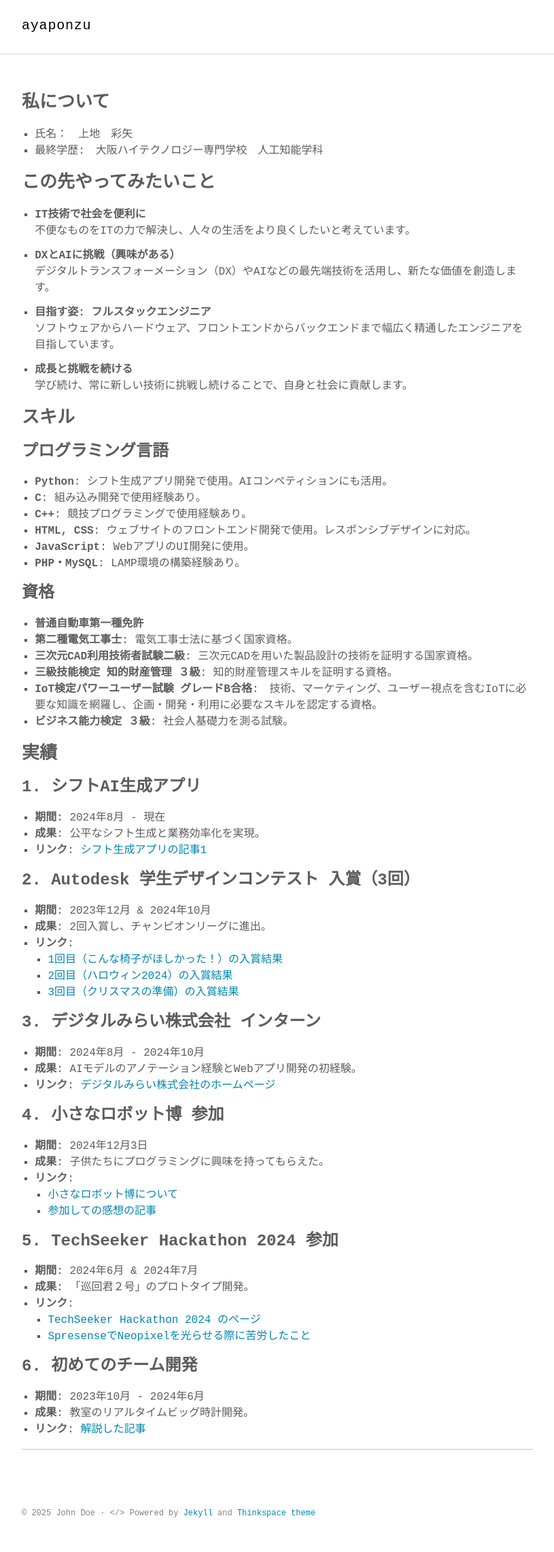
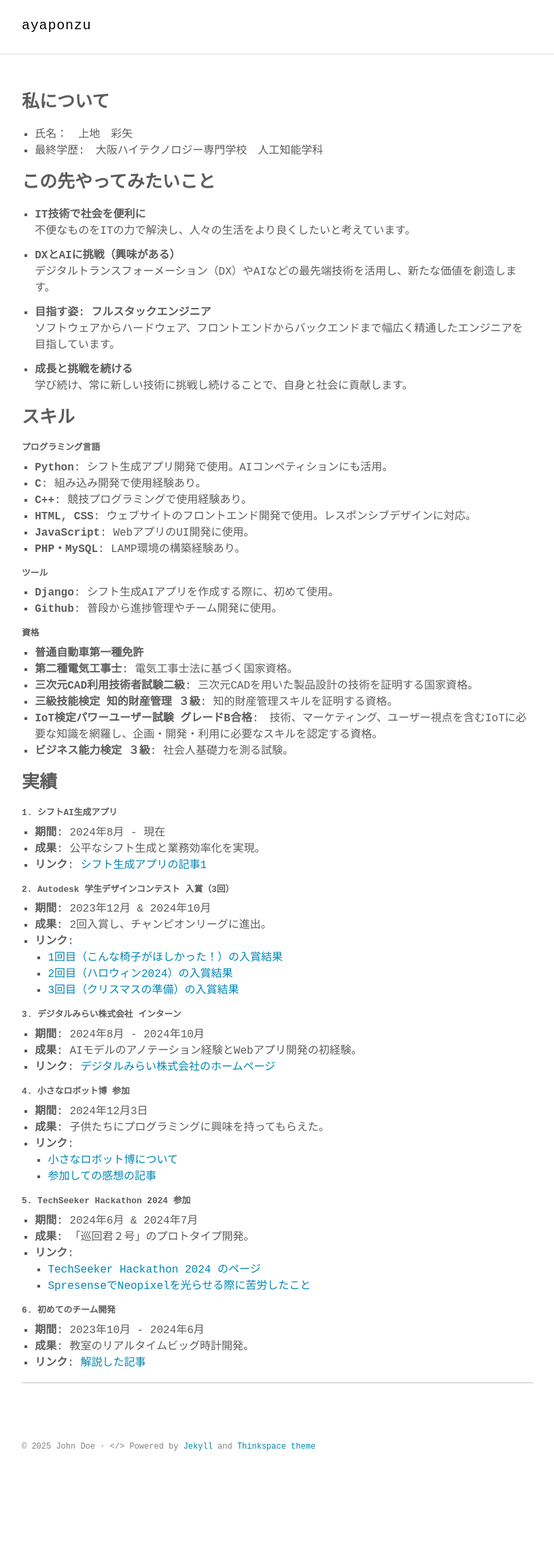
Before and after one commit to ayaponzu2525/resume, a Jekyll site: the page built from index.md, in a window 1280 px wide. Shown: the whole page at 68% size, without its empty margins (232-1047 px from the left). Built offline with Jekyll 4.4.1, drawn with Linux system fonts in a browser that asks for light colours; some web fonts are replaced; after the commit the page ends 2185 px from its top, so only the background shows below that.

Commit message:
h3 のフォントのサイズ

```diff
--- /dev/null
+++ b/assets/scss/_custom.scss
@@ -0,0 +1,3 @@
+h3 {
+  font-size: 0.8em;
+}
--- a/assets/scss/main.scss
+++ b/assets/scss/main.scss
@@ -6,3 +6,4 @@
 
 @import "layout";
 @import "syntax-highlighting";
+@import "_custom";
--- a/index.md
+++ b/index.md
@@ -29,6 +29,10 @@ title: Home
 - **HTML, CSS**: ウェブサイトのフロントエンド開発で使用。レスポンシブデザインに対応。
 - **JavaScript**: WebアプリのUI開発に使用。
 - **PHP・MySQL**: LAMP環境の構築経験あり。
+
+### ツール
+- **Django**: シフト生成AIアプリを作成する際に、初めて使用。
+- **Github**: 普段から進捗管理やチーム開発に使用。
 
 ### 資格
 - **普通自動車第一種免許**
```
